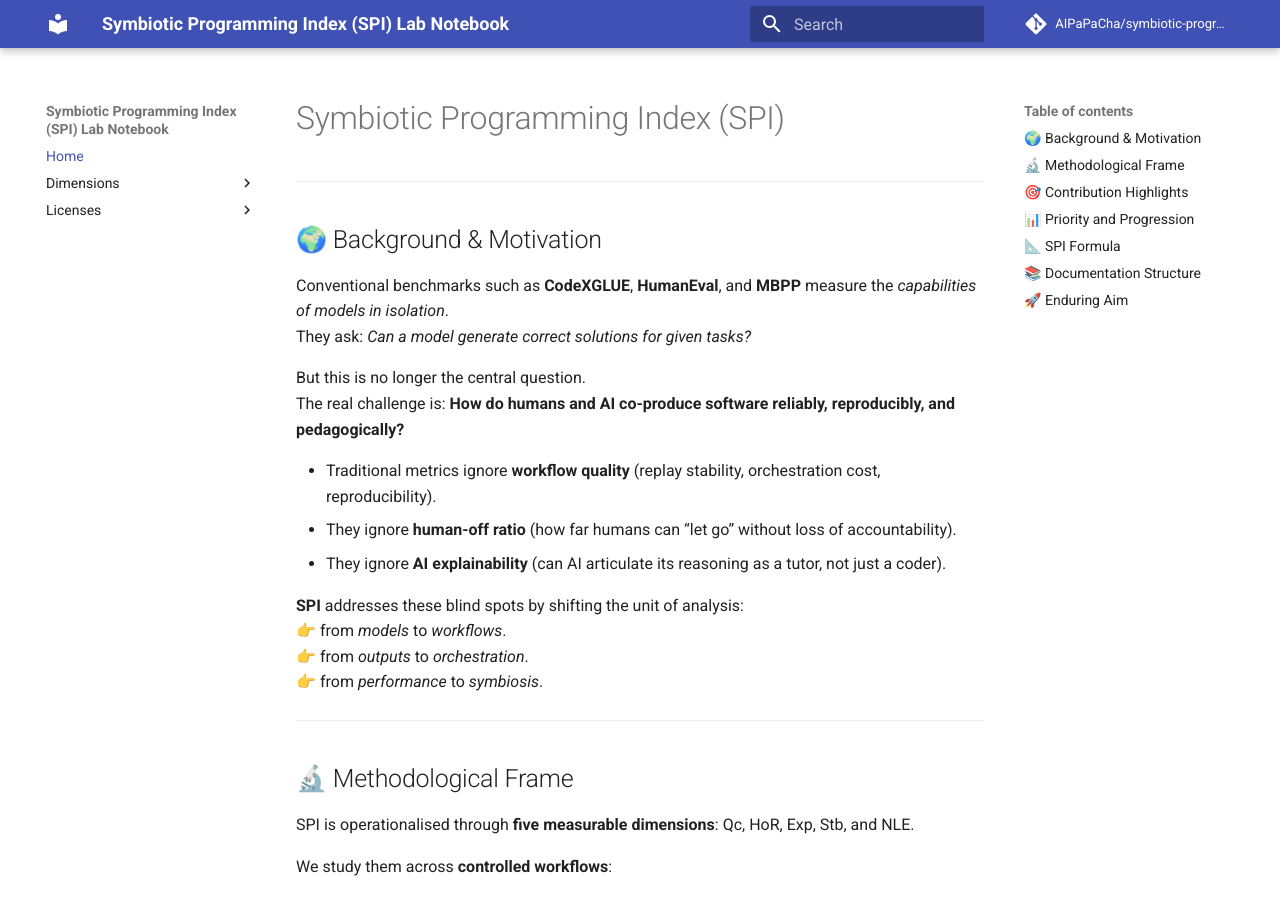
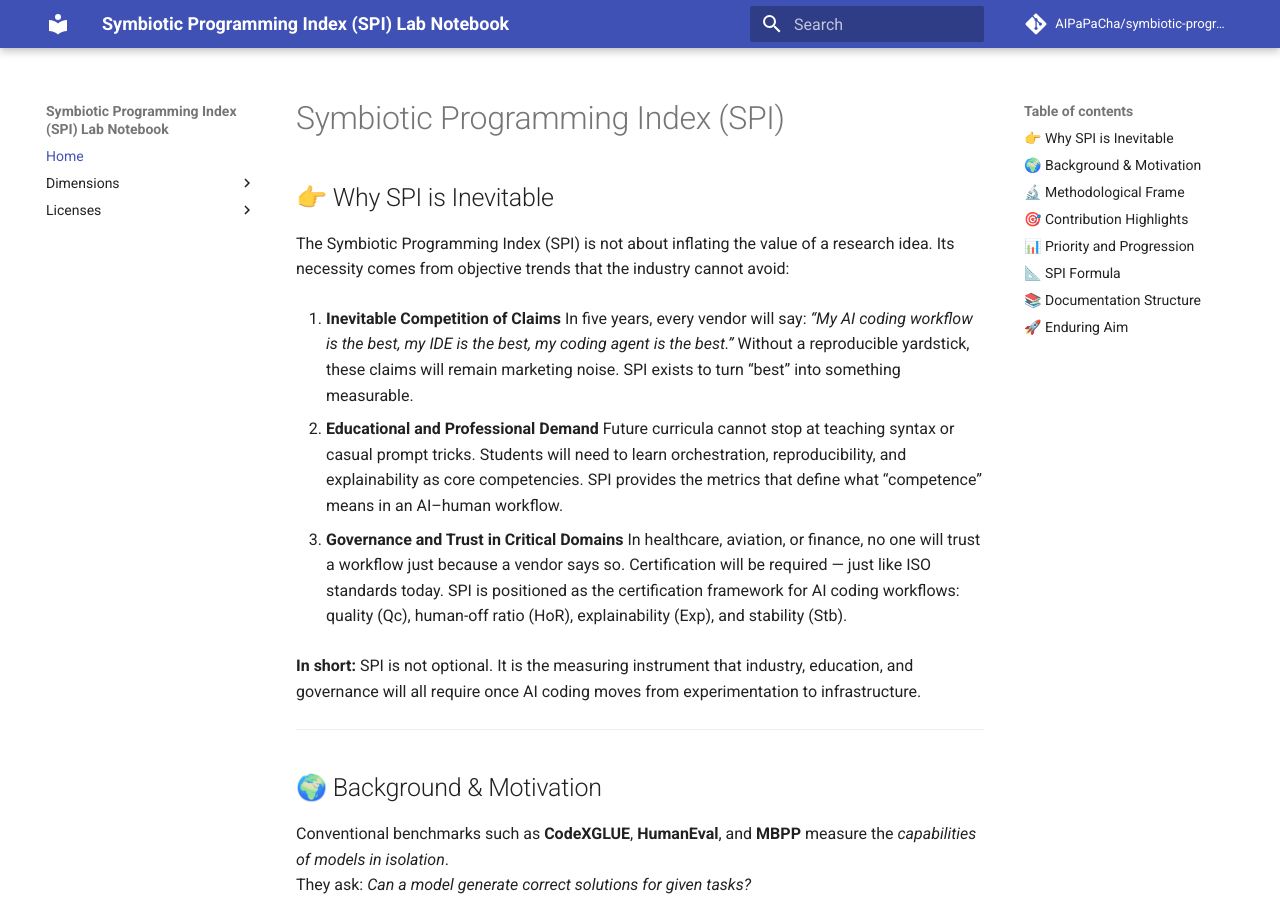
Before and after one commit to AIPaPaCha/symbiotic-programming-index, an MkDocs documentation site: the page built from docs/index.md, in a window 1280 px wide and 900 px high. Built offline with MkDocs 1.6.1 and Material for MkDocs 9.7.7, drawn with Linux system fonts in a browser that asks for light colours; comment, search, counter and statistics services are not loaded.

Commit message:
add Inevitable address

```diff
--- a/docs/index.md
+++ b/docs/index.md
@@ -1,4 +1,23 @@
 # Symbiotic Programming Index (SPI)
+
+## 👉 Why SPI is Inevitable
+
+The Symbiotic Programming Index (SPI) is not about inflating the value of a research idea. Its necessity comes from objective trends that the industry cannot avoid:
+
+1. **Inevitable Competition of Claims**
+   In five years, every vendor will say: *“My AI coding workflow is the best, my IDE is the best, my coding agent is the best.”*
+   Without a reproducible yardstick, these claims will remain marketing noise. SPI exists to turn “best” into something measurable.
+
+2. **Educational and Professional Demand**
+   Future curricula cannot stop at teaching syntax or casual prompt tricks.
+   Students will need to learn orchestration, reproducibility, and explainability as core competencies. SPI provides the metrics that define what “competence” means in an AI–human workflow.
+
+3. **Governance and Trust in Critical Domains**
+   In healthcare, aviation, or finance, no one will trust a workflow just because a vendor says so.
+   Certification will be required — just like ISO standards today. SPI is positioned as the certification framework for AI coding workflows: quality (Qc), human-off ratio (HoR), explainability (Exp), and stability (Stb).
+
+**In short:**
+SPI is not optional. It is the measuring instrument that industry, education, and governance will all require once AI coding moves from experimentation to infrastructure.
 
 ---
 
```
